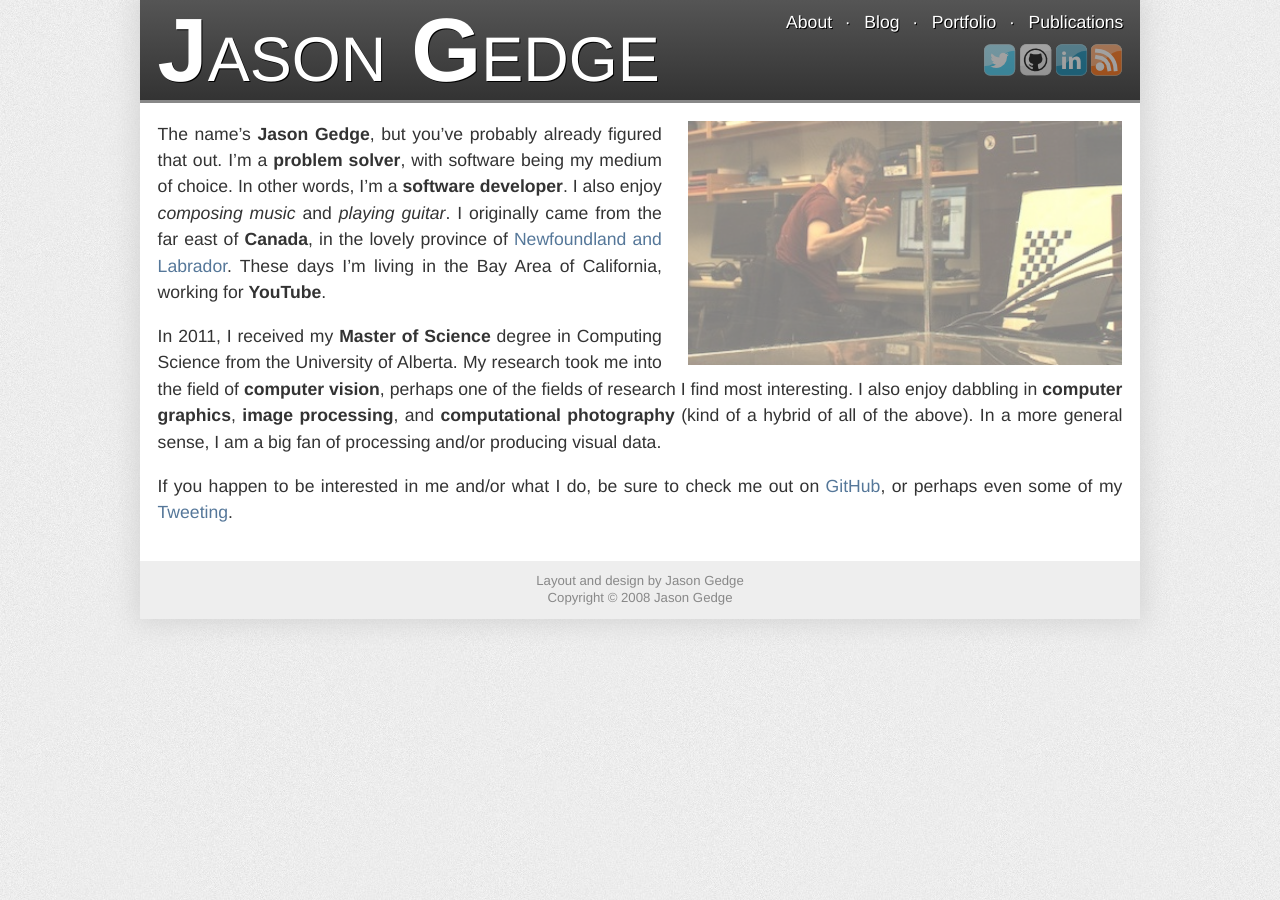
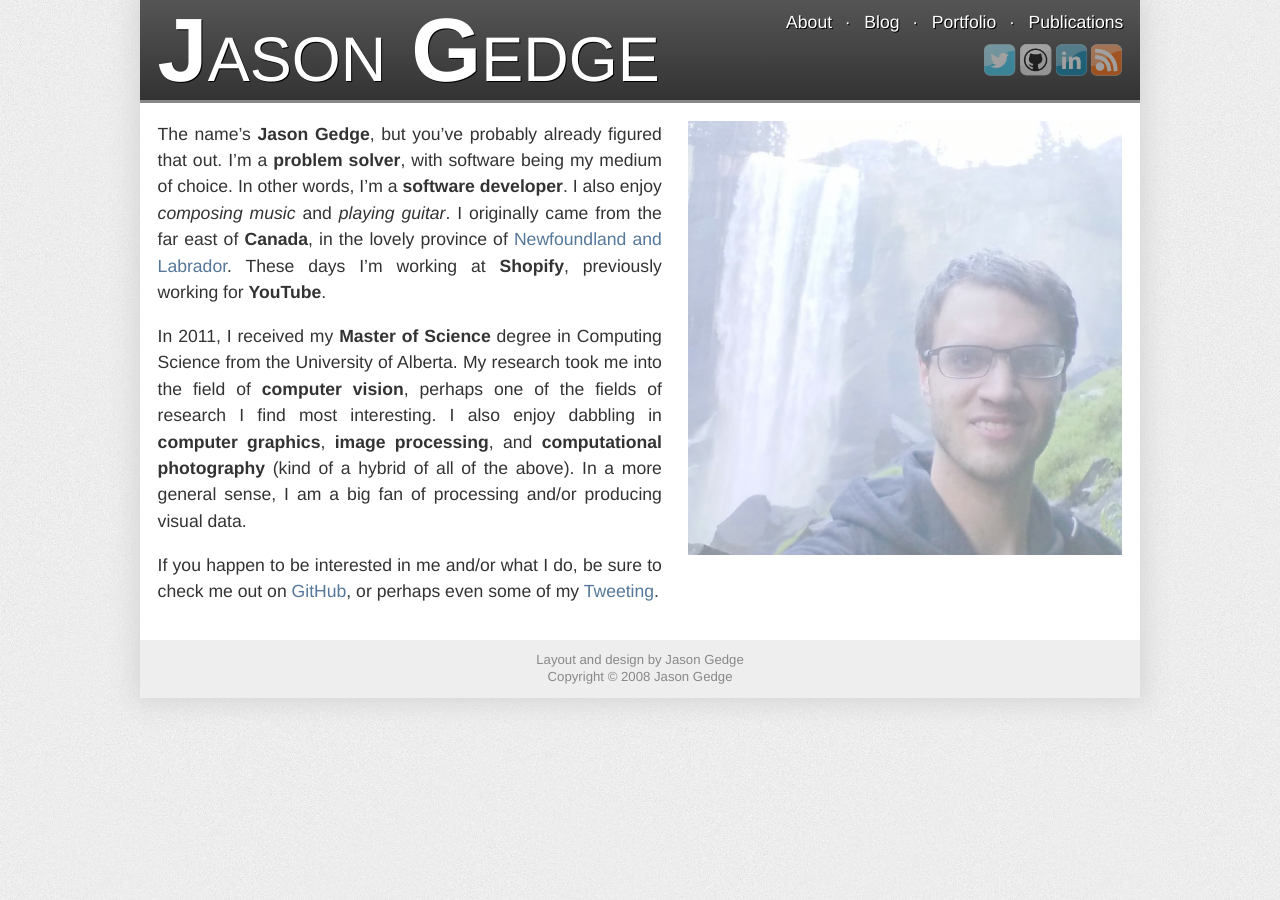
Before and after one commit to thegedge/personal-site, a Jekyll site: the page built from about.md, in a window 1280 px wide. Built offline with Jekyll 4.4.1, drawn with Linux system fonts in a browser that asks for light colours; comment, search, counter and statistics services are not loaded.

Commit message:
Update the about page

```diff
--- a/about.md
+++ b/about.md
@@ -8,7 +8,7 @@ I'm a __problem solver__, with software being my medium of choice. In other word
 I'm a __software developer__. I also enjoy _composing music_ and _playing guitar_.
 I originally came from the far east of __Canada__, in the lovely province of
 [Newfoundland and Labrador](http://en.wikipedia.org/wiki/Newfoundland_and_Labrador "Wikipedia Entry").
-These days I'm living in the Bay Area of California, working for __YouTube__.
+These days I'm working at __Shopify__, previously working for __YouTube__.
 
 In 2011, I received my __Master of Science__ degree in Computing Science from
 the University of Alberta. My research took me into the field of __computer
```
Also changed, not shown: assets/img/me.jpg.
